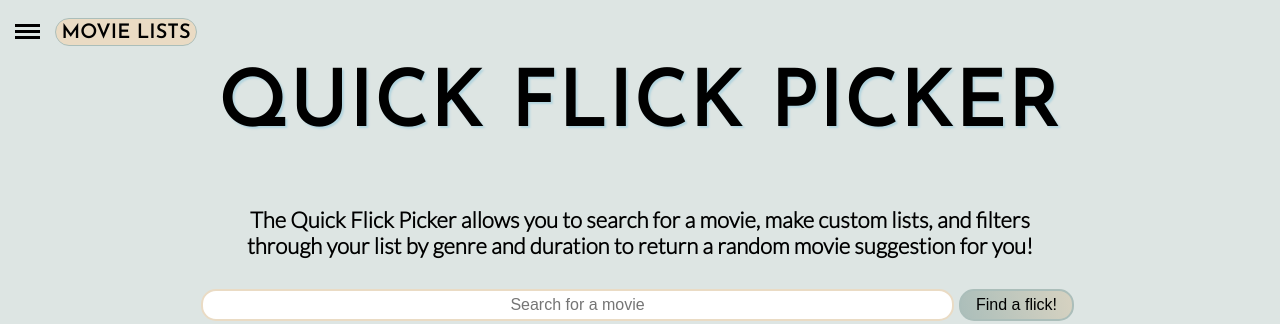
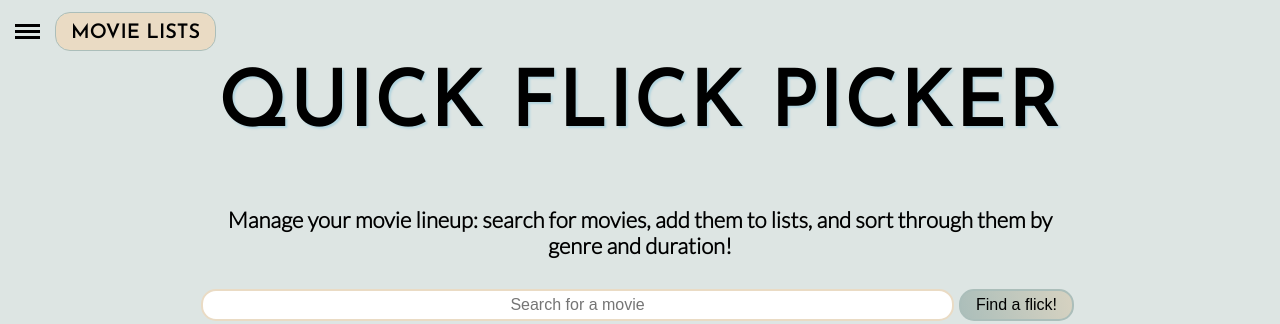
Before and after one commit to Quick-Flick-Picker-Cohort-42/quick-flick, a React (Create React App) app: page / in a window 1280 px wide. Shown: the top 324 px of the page. Built offline with nearby package versions, Linux system fonts and the light colour scheme; no server answers; the database is empty.

Commit message:
some minor styling changes

```diff
--- a/src/App.css
+++ b/src/App.css
@@ -474,11 +474,18 @@ header input {
 }
 
 .deleteList {
-  padding: 4px 6px;
+  padding: 1px 6px;
+  border-radius: 50%;
   font-size: 0.8rem;
   background-color: var(--sage);
   border: 2px solid var(--beige);
   transition: 0.3s linear all;
+}
+
+.deleteList div {
+  position: relative;
+  right: 0.5px;
+  bottom: 0.5px;
 }
 
 .listPanel {
@@ -556,18 +563,17 @@ input[type=checkbox] {
 }
 
 .listLabel {
+  white-space: nowrap;
   display: block;
   transition: 0.3s all;
   position: fixed;
-  top: 18px;
-  width: 142px;
+  top: 12px;
   background-color: var(--beige);
   border: 1px solid var(--sage);
+  padding: 5px 15px;
+  padding-top: 9px;
   border-radius: 15px;
   margin-left: 40px;
-  padding-top: 3px;
-  font-weight: bold;
-  text-align: center;
 }
 
 input[type=checkbox]:checked~.listPanelToggle>.listLabel {
--- a/src/DisplayList.js
+++ b/src/DisplayList.js
@@ -12,7 +12,9 @@ const DisplayList = (({ dbList, handleRemoveList, setNodeKey }) => {
                                 <Link to={`/list/${value.listName}`}>
                                     {value.listName}
                                 </Link>
-                                <button className='deleteList' onClick={() => { handleRemoveList(id) }}>x</button>
+                                <button className='deleteList' onClick={() => { handleRemoveList(id) }}>
+                                    <div>x</div>
+                                </button>
                             </li>
                         )
                     })
--- a/src/Header.js
+++ b/src/Header.js
@@ -68,7 +68,7 @@ const Header = ({ newMovieInput, setMovieObject }) => {
         <header>
             <h1 className="animate__animated animate__fadeInUp">Quick Flick Picker</h1>
             <p className="animate__animated animate__fadeInUp">
-                The Quick Flick Picker allows you to search for a movie, make custom lists, and filters through your list by genre and duration to return a random movie suggestion for you!
+                Manage your movie lineup: search for movies, add them to lists, and sort through them by genre and duration!
             </p>
             <form action="" onSubmit={handleSubmit} className="animate__animated animate__fadeInUp">
                 <label
--- a/src/ListPanel.js
+++ b/src/ListPanel.js
@@ -53,7 +53,7 @@ const ListPanel = ({ dbList, setNodeKey, listName }) => {
                 <div className='spinner diagonal part-1'></div>
                 <div className='spinner horizontal'></div>
                 <div className='spinner diagonal part-2'></div>
-                <div className='listLabel'><h4>movie Lists</h4></div>
+                <div className='listLabel'><h4>Movie Lists</h4></div>
             </label>
 
             <div className='listPanel'>
@@ -74,10 +74,10 @@ const ListPanel = ({ dbList, setNodeKey, listName }) => {
                         id="list-input"
                         required
                         maxLength='20'
-                        placeholder="Enter list name"
+                        placeholder="Enter List Name"
                         className='createList'
                     />
-                    <button className='createList'>Create a new list!</button>
+                    <button className='createList'>Add List</button>
                 </form>
 
                 <DisplayList
```
